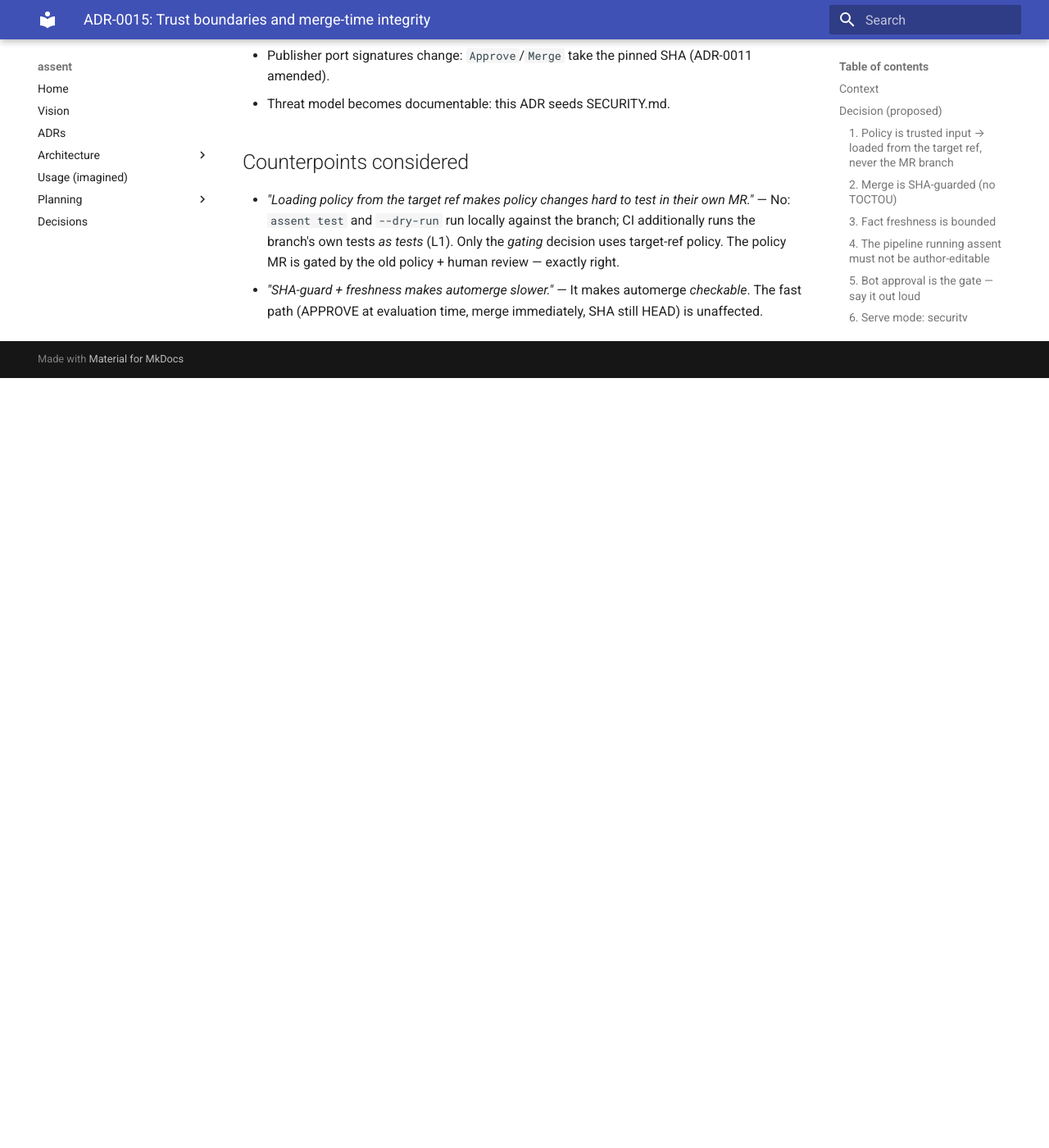
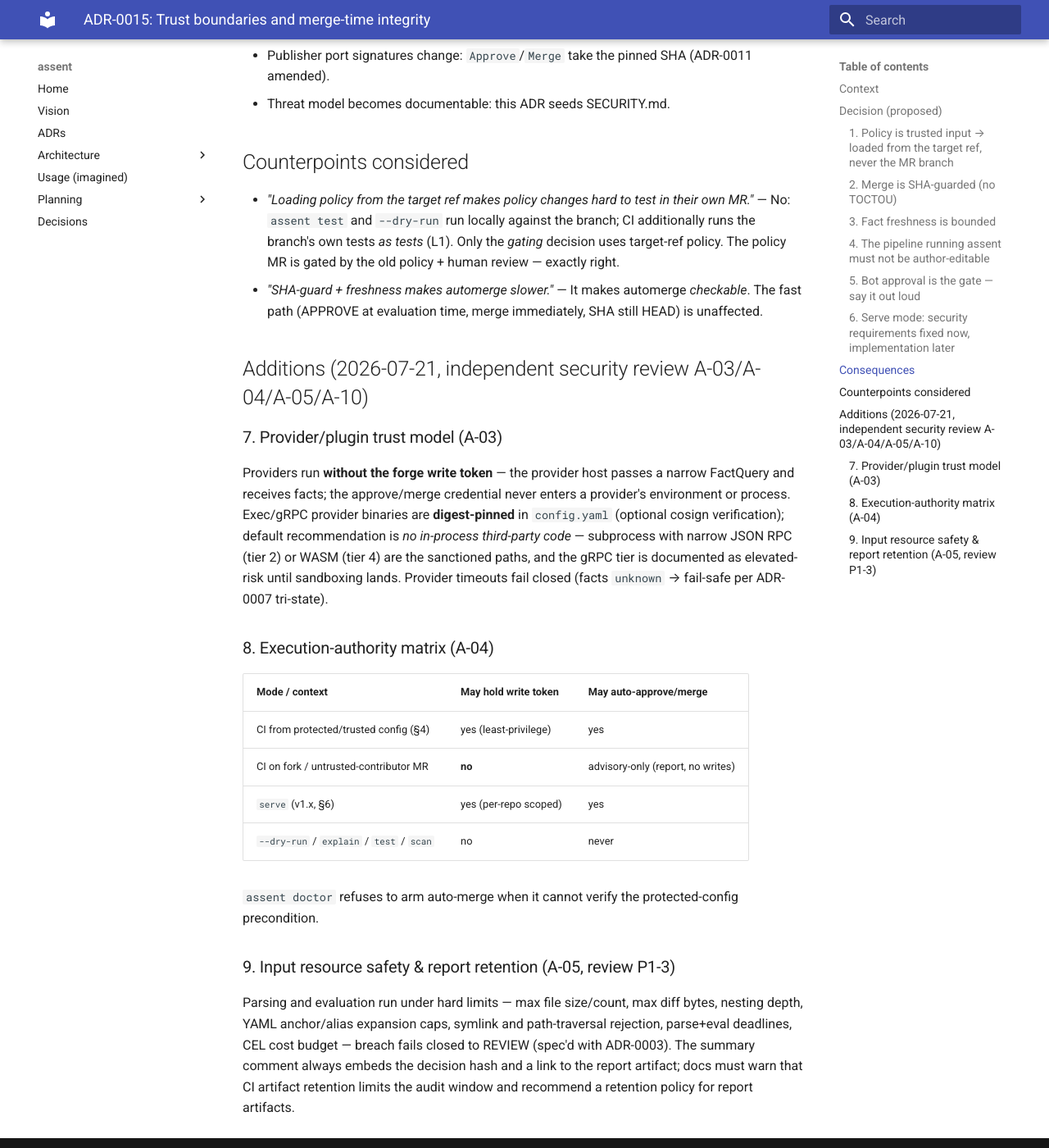
Before and after one commit to PlatformRelay/assent, an MkDocs documentation site: the page built from docs/adr/0015-trust-boundaries-merge-integrity.md, in a window 1280 px wide and 1400 px high, scrolled down 2431 px. Shown: the whole window at 82% size. Built offline with MkDocs 1.6.1 and Material for MkDocs 9.7.7, drawn with Linux system fonts in a browser that asks for light colours; before the commit the page ends 2892 px from its top, so only the background shows below that.

Commit message:
:lock: docs(adr): provider trust model, authority matrix, resource limits, positions (security review A-03/A-04/A-05, P2-11)

```diff
--- a/docs/adr/0015-trust-boundaries-merge-integrity.md
+++ b/docs/adr/0015-trust-boundaries-merge-integrity.md
@@ -96,3 +96,36 @@ credential), and the same target-ref policy loading as §1.
   policy MR is gated by the old policy + human review — exactly right.
 - *"SHA-guard + freshness makes automerge slower."* — It makes automerge *checkable*. The
   fast path (APPROVE at evaluation time, merge immediately, SHA still HEAD) is unaffected.
+
+## Additions (2026-07-21, independent security review A-03/A-04/A-05/A-10)
+
+### 7. Provider/plugin trust model (A-03)
+
+Providers run **without the forge write token** — the provider host passes a narrow FactQuery
+and receives facts; the approve/merge credential never enters a provider's environment or
+process. Exec/gRPC provider binaries are **digest-pinned** in `config.yaml` (optional cosign
+verification); default recommendation is *no in-process third-party code* — subprocess with
+narrow JSON RPC (tier 2) or WASM (tier 4) are the sanctioned paths, and the gRPC tier is
+documented as elevated-risk until sandboxing lands. Provider timeouts fail closed (facts
+`unknown` → fail-safe per ADR-0007 tri-state).
+
+### 8. Execution-authority matrix (A-04)
+
+| Mode / context | May hold write token | May auto-approve/merge |
+| --- | --- | --- |
+| CI from protected/trusted config (§4) | yes (least-privilege) | yes |
+| CI on fork / untrusted-contributor MR | **no** | advisory-only (report, no writes) |
+| `serve` (v1.x, §6) | yes (per-repo scoped) | yes |
+| `--dry-run` / `explain` / `test` / `scan` | no | never |
+
+`assent doctor` refuses to arm auto-merge when it cannot verify the protected-config
+precondition.
+
+### 9. Input resource safety & report retention (A-05, review P1-3)
+
+Parsing and evaluation run under hard limits — max file size/count, max diff bytes, nesting
+depth, YAML anchor/alias expansion caps, symlink and path-traversal rejection, parse+eval
+deadlines, CEL cost budget — breach fails closed to REVIEW (spec'd with ADR-0003). The
+summary comment always embeds the decision hash and a link to the report artifact; docs must
+warn that CI artifact retention limits the audit window and recommend a retention policy for
+report artifacts.
```
Also changed, not shown: docs/adr/0003-canonical-change-model.md (+11 -0 lines), docs/adr/0004-plugin-architecture.md (+10 -0 lines).
